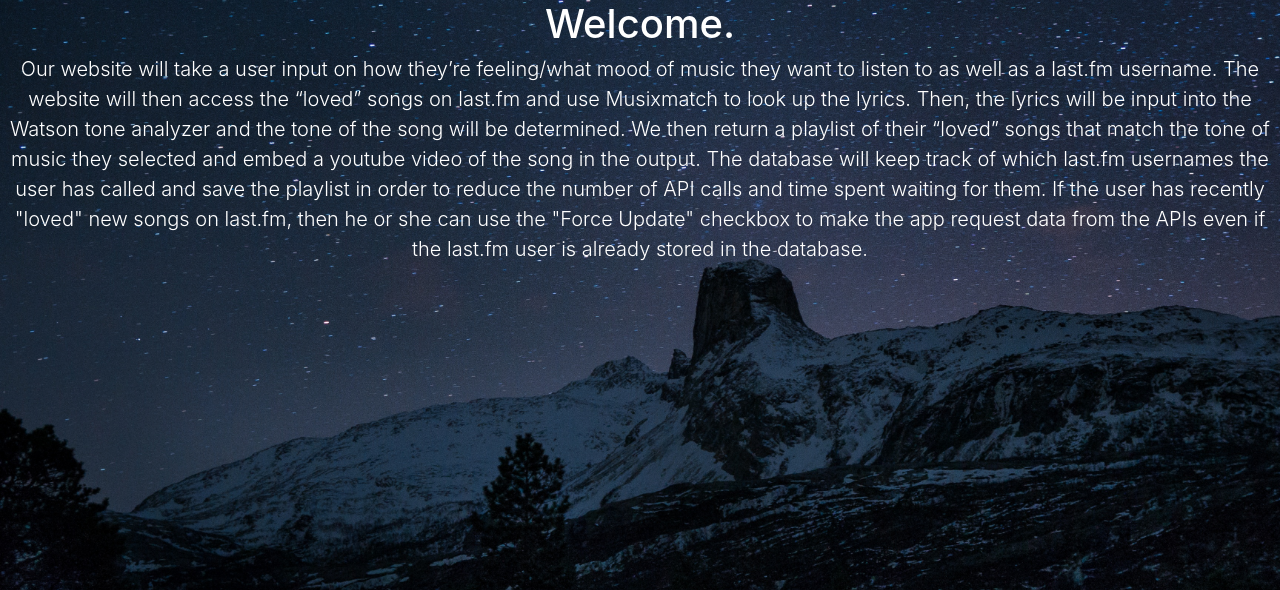
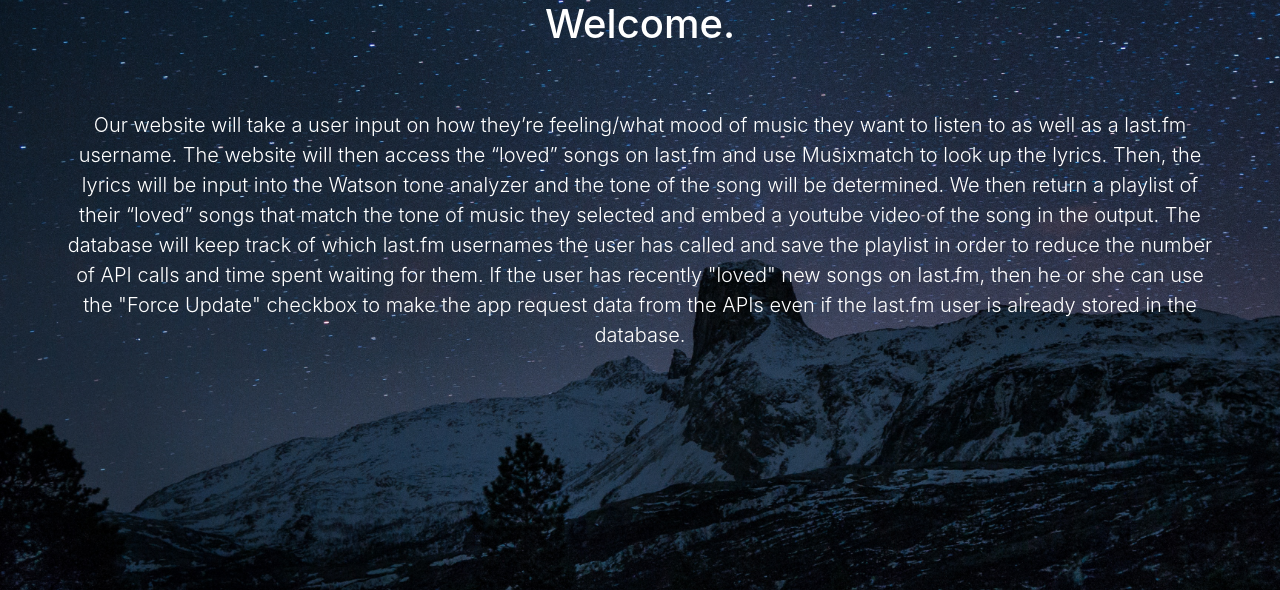
Before and after one commit to JFreud/jubilant-api-project, a Flask app: page /home in a window 1280 px wide. Shown: the part 52-642 px from the top of the page. Run offline with Flask 2, Linux system fonts and the light colour scheme; some libraries are stand-ins or nearby versions.

Commit message:
Update loginstylesheet.css

```diff
--- a/static/css/loginstylesheet.css
+++ b/static/css/loginstylesheet.css
@@ -18,3 +18,6 @@ body {
 		background-color: #28415b;
 		border-color: #243a53;
 	}
+	p.lead{
+		margin:5%
+	}
```
